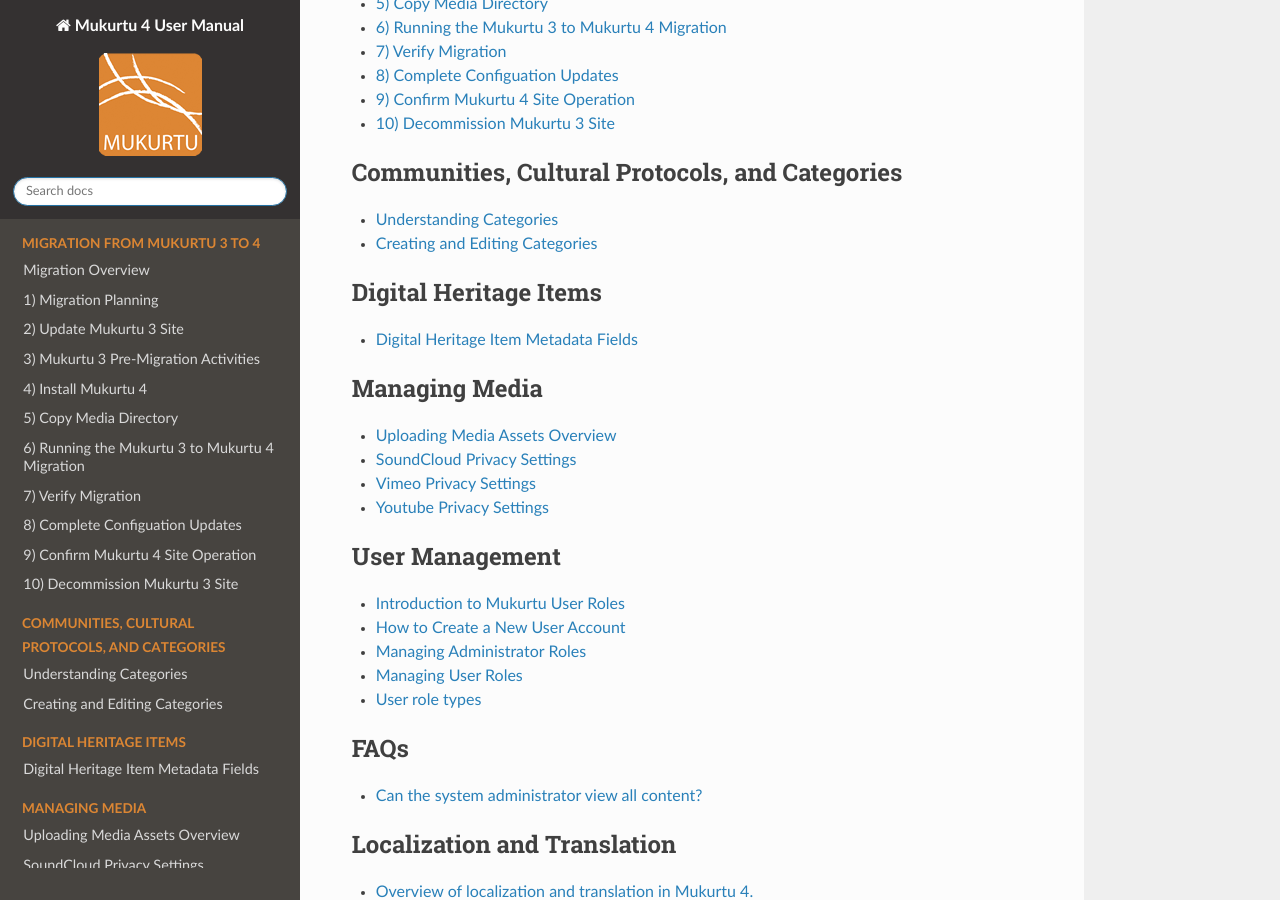
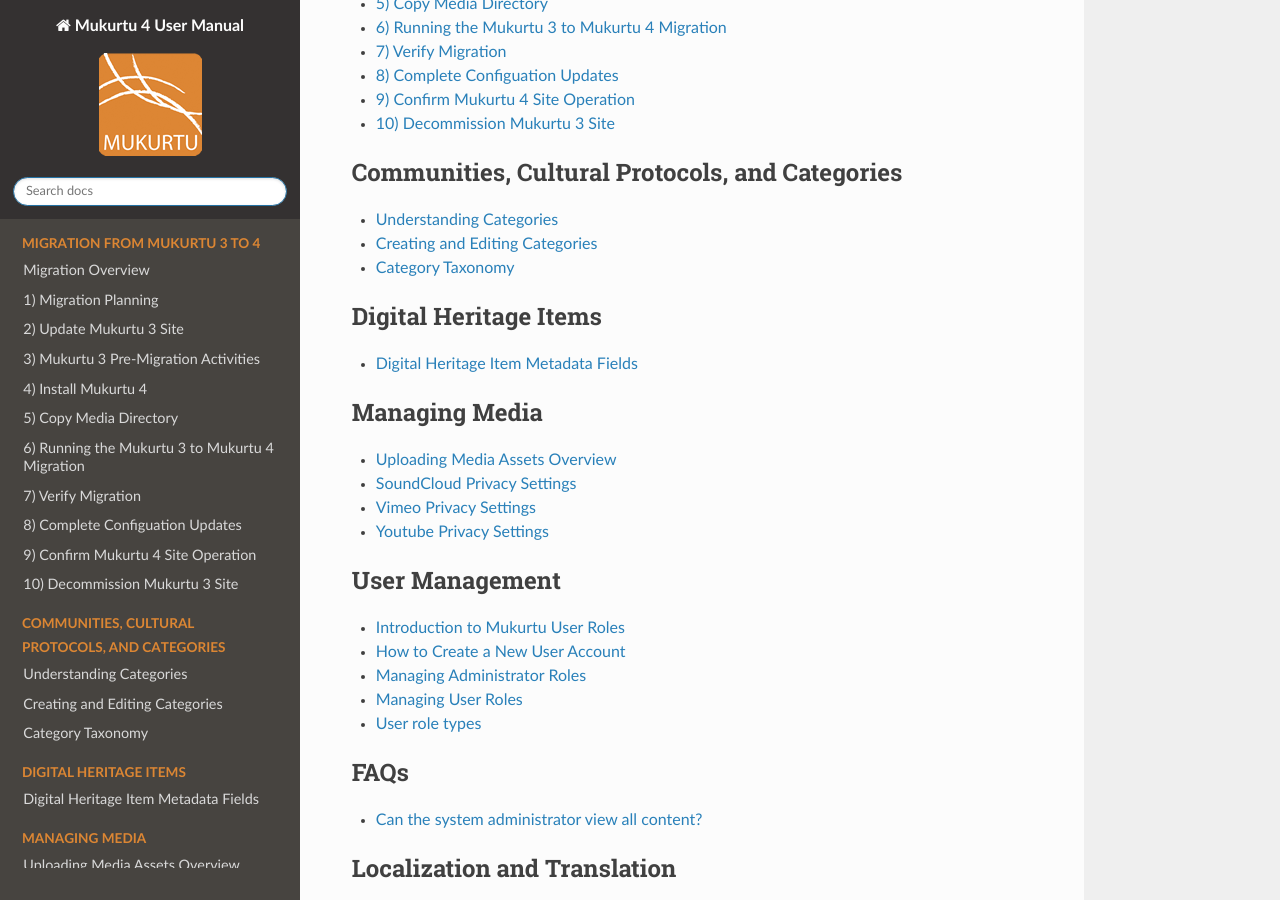
Before and after one commit to MukurtuCMS/mukurtudocs, a Sphinx documentation site: the page built from docs/source/index.rst, in a window 1280 px wide and 900 px high, scrolled down 918 px. Built offline with Sphinx 7.4.7 and the Read the Docs theme 3.1.0, drawn with Linux system fonts in a browser that asks for light colours.

Commit message:
category taxonomy

```diff
--- a/docs/source/3Cs/ManagingCategoryTaxonomy.md
+++ b/docs/source/3Cs/ManagingCategoryTaxonomy.md
@@ -0,0 +1 @@
+# Category Taxonomy
--- a/docs/source/index.rst
+++ b/docs/source/index.rst
@@ -49,8 +49,6 @@
    3Cs/understanding-categories
    3Cs/creating-categories
    3Cs/ManagingCategoryTaxonomy
-
-
 
 .. toctree::
    :maxdepth: 1
```
